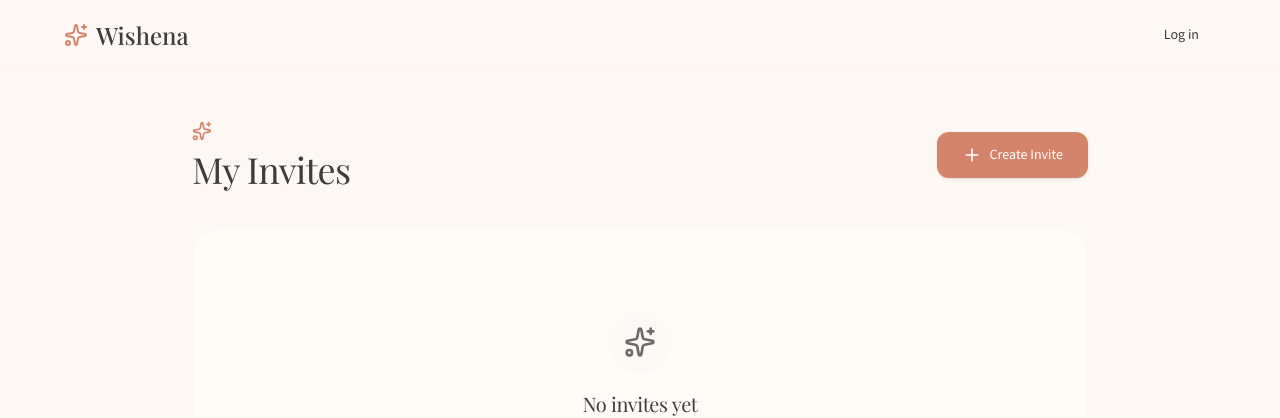
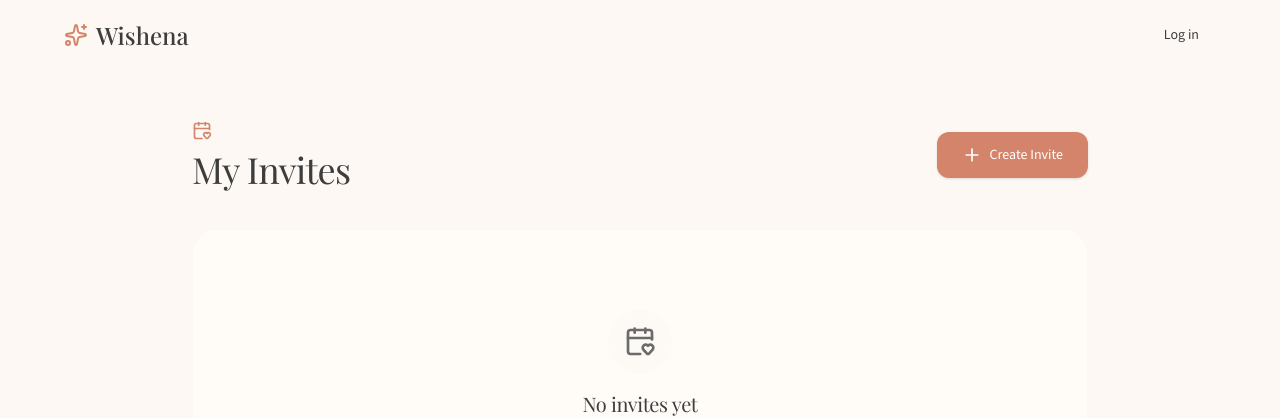
Before and after one commit to ipmanlk/wishena, a Next.js app: page /invites in a window 1280 px wide. Shown: the top 418 px of the page. Built offline with nearby package versions, Linux system fonts and the light colour scheme; no server answers; the database is empty; a web font is replaced by a local one.

Commit message:
fix: icons are inconsistent between navbar and modules

```diff
--- a/src/app/(app)/invites/page.tsx
+++ b/src/app/(app)/invites/page.tsx
@@ -1,4 +1,4 @@
-import { Plus, Sparkles } from "lucide-react";
+import { CalendarHeart, Plus, Sparkles } from "lucide-react";
 import Link from "next/link";
 import { InviteProjectCard } from "@/components/invites/InviteProjectCard";
 import { getInviteTemplateById } from "@/lib/invite-templates";
@@ -22,7 +22,7 @@ export default async function InvitesPage() {
         <header className="flex flex-col md:flex-row md:items-center justify-between gap-4 mb-10">
           <div>
             <div className="inline-flex items-center gap-2 text-terracotta mb-2">
-              <Sparkles className="w-5 h-5" />
+              <CalendarHeart className="w-5 h-5" />
             </div>
             <h1 className="text-3xl md:text-4xl text-ink font-serif font-medium">
               My Invites
@@ -73,7 +73,7 @@ export default async function InvitesPage() {
         ) : (
           <div className="text-center py-20 bg-off-white border border-warm-gray/20 rounded-3xl">
             <div className="inline-flex items-center justify-center w-16 h-16 rounded-full bg-warm-gray/10 text-warm-gray-text mb-4">
-              <Sparkles className="w-8 h-8" />
+              <CalendarHeart className="w-8 h-8" />
             </div>
             <h3 className="text-xl font-medium text-ink mb-2">
               No invites yet
--- a/src/app/(app)/my-wishes/page.tsx
+++ b/src/app/(app)/my-wishes/page.tsx
@@ -1,4 +1,4 @@
-import { AlertCircle, Plus, Sparkles } from "lucide-react";
+import { AlertCircle, Heart, Plus } from "lucide-react";
 import Link from "next/link";
 import { supabaseWishRepository } from "@/lib/storage/supabase-wish-repository";
 import { createClient } from "@/lib/supabase/server";
@@ -23,7 +23,7 @@ export default async function MyWishesPage() {
         <header className="flex flex-col md:flex-row md:items-center justify-between gap-4 mb-10">
           <div>
             <div className="inline-flex items-center gap-2 text-terracotta mb-2">
-              <Sparkles className="w-5 h-5" />
+              <Heart className="w-5 h-5" />
             </div>
             <h1 className="text-3xl md:text-4xl text-ink font-serif font-medium">
               My Wishes
@@ -54,7 +54,7 @@ export default async function MyWishesPage() {
         {wishes.length === 0 ? (
           <div className="text-center py-20 bg-off-white border border-warm-gray/20 rounded-3xl">
             <div className="inline-flex items-center justify-center w-16 h-16 rounded-full bg-warm-gray/10 text-warm-gray-text mb-4">
-              <Sparkles className="w-8 h-8" />
+              <Heart className="w-8 h-8" />
             </div>
             <h3 className="text-xl font-medium text-ink mb-2">No wishes yet</h3>
             <p className="text-warm-gray-text mb-6">
--- a/src/components/layout/Navbar.tsx
+++ b/src/components/layout/Navbar.tsx
@@ -1,6 +1,6 @@
 "use client";
 
-import { CalendarHeart, LogOut, Sparkles, User } from "lucide-react";
+import { CalendarHeart, Heart, LogOut, Sparkles, User } from "lucide-react";
 import Link from "next/link";
 import { useEffect, useRef, useState } from "react";
 import { logout } from "@/lib/auth/actions";
@@ -52,12 +52,13 @@ export function Navbar() {
                   className="text-sm font-medium text-ink hover:text-terracotta transition-colors flex items-center gap-1.5"
                 >
                   <CalendarHeart className="w-4 h-4" />
-                  Invites
+                  My Invites
                 </Link>
                 <Link
                   href="/my-wishes"
-                  className="text-sm font-medium text-ink hover:text-terracotta transition-colors"
+                  className="text-sm font-medium text-ink hover:text-terracotta transition-colors flex items-center gap-1.5"
                 >
+                  <Heart className="w-4 h-4" />
                   My Wishes
                 </Link>
 
```
